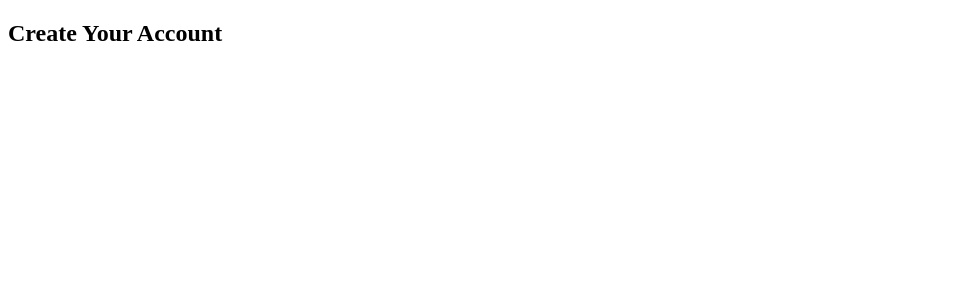
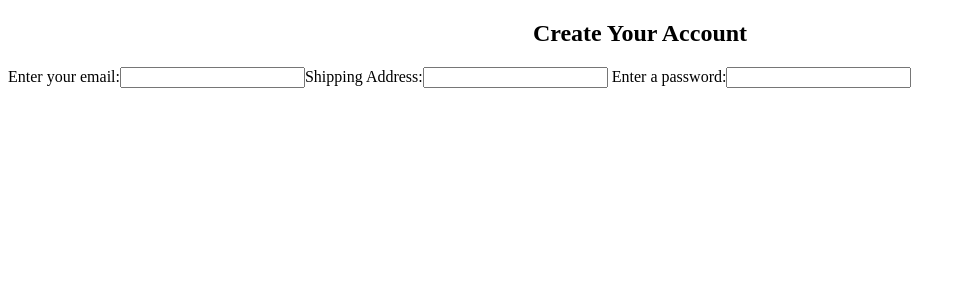
Before and after one commit to bfrench3/DatabaseProject, a React (Create React App) app in the folder my-react-app/: page / in a window 1280 px wide. Both pictures are taken after a click on the button "Create Account". Shown: the top 300 px of the page, without its empty margins (0-966 px from the left). Built offline with nearby package versions, Linux system fonts and the light colour scheme.

Commit message:
got data extraction for login function

```diff
--- a/my-react-app/src/App.css
+++ b/my-react-app/src/App.css
@@ -1,19 +1,32 @@
 #title{
   text-align: center;
 }
-
+#create-account{
+  text-align: center;
+  padding: 10px;
+  margin: 10px;
+}
 #login{
   text-align: center;
   padding: 10px;
   margin: 10px;
-  /*
-  display: block;
-  margin:0 auto;
-  margin-top: 25px;
-  */
 }
 #buttons{
   display: flex;
   justify-content: center;
   align-content: center;
 }
+.form-label{
+  display: block;
+  margin: 10px;
+}
+.form-label input{
+  display: block;
+  margin-top: 5px;
+  width:50%;
+}
+#submitButton{
+  display: flex;
+  justify-content: center;
+  align-content: center;
+}
--- a/my-react-app/src/App.js
+++ b/my-react-app/src/App.js
@@ -1,6 +1,8 @@
 import './App.css';
 import { BrowserRouter as Router, Route, Routes, useNavigate } from 'react-router-dom';
 //second import uses navigation to change pages
+import React, { useState } from 'react';
+//third import for extracting data
 
 //function for both buttons, either create or login
 function LoginButtons() {
@@ -26,14 +28,54 @@ function LoginButtons() {
 function CreateAccount() {
   return (
     <div>
-      <h2>Create Your Account</h2>
+      <h2 id = "title">Create Your Account</h2>
+      <form>
+        <label>Enter your email:
+          <input type="text" />
+        </label>
+        <label>Shipping Address:
+          <input type = "text" />
+        </label>
+        <label> Enter a password:
+          <input type = "text" />
+        </label>
+      </form>
     </div>
   );
 }
+
 function Login(){
+  const [username, setUsername] = useState('');
+  const [password, setPassword] = useState('');
+
+  const handleSubmit = (event) => {
+    event.preventDefault();
+    console.log('Username:', username);
+    console.log('Password:', password);
+  };
   return (
     <div>
-      <h2>Login</h2>
+      <h2 id="title">Login</h2>
+      <form onSubmit={handleSubmit}>
+        <div className="form-group">
+          <label className="form-label">Username:
+            <input
+              type="text"
+              value={username}
+              onChange={(e) => setUsername(e.target.value)} />
+          </label>
+        </div>
+        <div className="form-group">
+          <label className="form-label">Password:
+            <input
+              type = "text"
+              value={password}
+              onChange={(e) => setPassword(e.target.value)}
+            />
+          </label>
+        </div>
+        <input type="submit" id="submitButton" value = "Login"/>
+      </form>
     </div>
   );
 }
```
